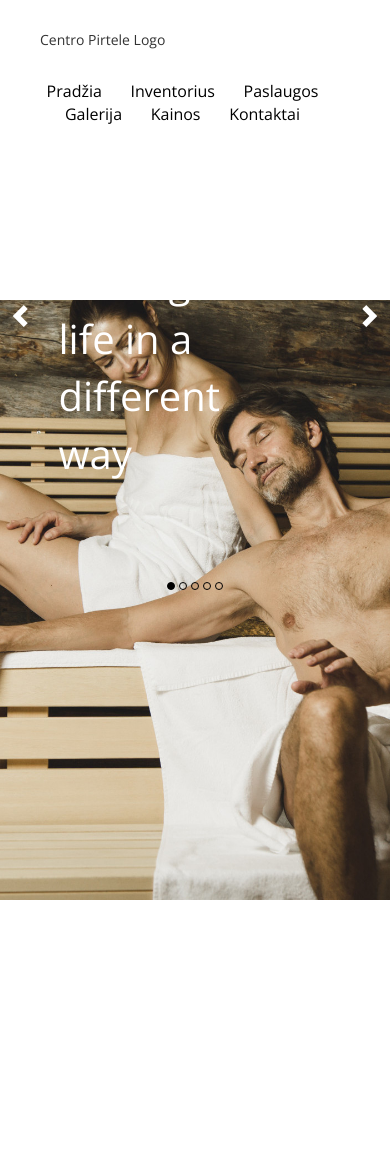
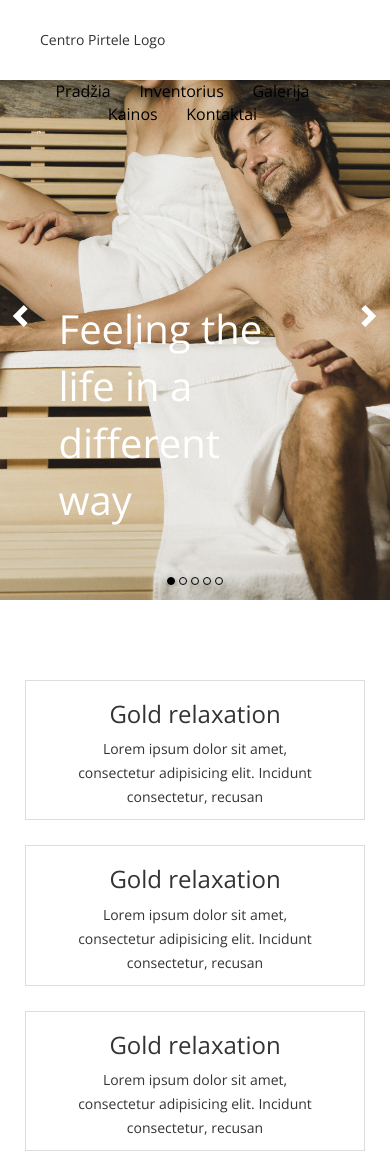
Before and after one commit to adomas000/CentroPirtis, a plain HTML site: page index.html in a window 390 px wide. Shown: the top 1154 px of the page. Before the commit the page ends 844 px from the top, so only its background shows below. Drawn offline with nearby package versions, Linux system fonts and the light colour scheme.

Commit message:
inventorius done

```diff
--- /dev/null
+++ b/css/inventorius.css
@@ -0,0 +1,67 @@
+#inventorius{
+    margin-top: 80px;
+}
+.inv-card{
+    border:1px solid #dddddd;
+    height:150px;
+    margin-left:25px;
+    width: 360px;
+    transition-duration: 1s;
+
+
+}
+.inv-card:hover{
+    transition-duration: 1s;
+    transition-timing-function: ease-in-out;
+    border-color:#94b9dc;
+    cursor:pointer;
+}
+.inv-content-center{
+    padding-left:25px;
+    padding-right:25px;
+    text-align: center;
+    line-height: 24px;
+}
+.inv-content-center p {
+        font-weight: 100;
+        color: #333;
+
+}
+.inv-content-center h3 {
+    transition: 1s;
+    font-weight: 100;
+        font-size: 24px;
+
+}
+.inv-card:hover .inv-content-center h3{
+    transition: 1s;
+    transition-timing-function: ease-in-out;
+    color:#94b9dc;
+}
+/*
+    give margin when dropped
+    This is very specific and only works for 3 cards
+*/
+
+@media screen and (min-width: 786px) and (max-width: 1170px){
+    .inv-card:nth-child(3){
+        margin-top: 25px;
+    }
+}
+
+@media screen and (max-width: 785px){
+    .inv-card:not(:nth-child(1)){
+        margin-top: 25px;
+    }
+    #inventorius{
+        width: 100%;
+        margin:0 auto;
+        margin-top: 80px;
+    }
+    .inv-card{
+        width: auto;
+        height: auto;
+        margin-right:25px;
+    }
+
+}
--- a/css/slideshow.css
+++ b/css/slideshow.css
@@ -22,7 +22,7 @@
 
 .caption{
     position: absolute;
-    top:30%;
+    top:300px;
     left:15%;
     color:white;
     z-index: 20;
@@ -50,7 +50,6 @@ so image could stop shrinking
     .slide img{
 
     vertical-align: baseline;
-    position: fixed;
 
     min-height: 600px;
 
@@ -82,16 +81,21 @@ controls
 .controls{
     font-size: 24px;
     color:white;
+    letter-spacing: 1px;
+}
+.controls:hover{
+    color:lightgrey;
 }
 
 /*bullet points*/
 
 #bullet-points{
 
-top:575px;
-margin: auto;
+top:570px;
+margin:0 auto;
 position: absolute;
 left: 0; bottom: 0; right: 0;
+height:40px;
 
 }
 #bullet-points a div{
--- a/index.html
+++ b/index.html
@@ -21,6 +21,7 @@
 	  <link rel="stylesheet" href="css/header.css">
   	<link rel="stylesheet" href="css/kainos.css">
     <link rel="stylesheet" href="css/slideshow.css">
+		<link rel="stylesheet" href="css/inventorius.css">
 	<!-- end -->
 
 <style>
@@ -28,6 +29,29 @@
     cursor:pointer;
 
   }
+	*{
+		font-family: 'Open Sans', Helvetica, sans-serif;
+	}
+
+@media screen and (min-width: 1185px){
+	.page_center_content{
+	width: 1185px;
+	margin:0 auto;
+
+	}
+}
+@media screen and (max-width: 1184px){
+	.page_center_content{
+	width: 100%;
+
+	}
+
+
+}
+#down{
+		position: relative;
+		margin-top:1000px;
+	}
 </style>
 
 </head>
@@ -40,7 +64,6 @@
 			<ul id="meniu">
 				<li><a href="#">Pradžia</a></li>
 				<li><a href="#">Inventorius</a></li>
-				<li><a href="#">Paslaugos</a></li>
 				<li><a href="#">Galerija</a></li>
 				<li><a href="#">Kainos</a></li>
 				<li><a href="#">Kontaktai</a></li>
@@ -94,8 +117,42 @@
    </div>
 
 <!--====  End of Slideshow  ====-->
+<!--Inventorius-->
+<div id="inventorius">
+	<div class="page_center_content">
 
+		<div class="col-md-3 col-sm-5 col-xs-12 inv-card">
+			<div class="inv-content-center">
+				<h3>Gold relaxation</h3>
+				<p>Lorem ipsum dolor sit amet, consectetur adipisicing elit. Incidunt consectetur, recusan
+				</p>
+			</div>
+		</div>
 
+	<div class="col-md-3 col-sm-5 col-xs-12 inv-card">
+			<div class="inv-content-center">
+				<h3>Gold relaxation</h3>
+				<p>Lorem ipsum dolor sit amet, consectetur adipisicing elit. Incidunt consectetur, recusan
+				</p>
+			</div>
+		</div>
+
+	<div class="col-md-3 col-sm-6 col-xs-12 inv-card">
+			<div class="inv-content-center">
+				<h3>Gold relaxation</h3>
+				<p>Lorem ipsum dolor sit amet, consectetur adipisicing elit. Incidunt consectetur, recusan
+				</p>
+			</div>
+		</div>
+
+	</div>
+</div>
+
+<!--end of inventorius-->
+<br>
+	<div id="down">
+		Lorem ipsum dolor sit amet, consectetur adipisicing elit. Provident assumenda repellendus, quaerat cumque saepe dolor amet quos quidem tenetur soluta fugit numquam eveniet voluptate quis vitae, asperiores debitis accusantium nemo.
+	</div>
 </body>
 
 		<!--========================
--- a/js/slideshow.js
+++ b/js/slideshow.js
@@ -194,7 +194,7 @@ function changeBulletPoint(){
         if($(bulletPoints[i]).attr("name") == $(currSlide).attr("name")){
             if(!$(bulletPoints[i]).hasClass("selected-point"))
                      $(bulletPoints[i]).addClass("selected-point");
-                     console.log("changed bullet when currSlide: ", currSlide, "and bullet point is: ",bulletPoints[i] );
+
         }
         else{
             $(bulletPoints[i]).removeClass();
```
Also changed, not shown: css/header.css (line endings or trailing spaces).
